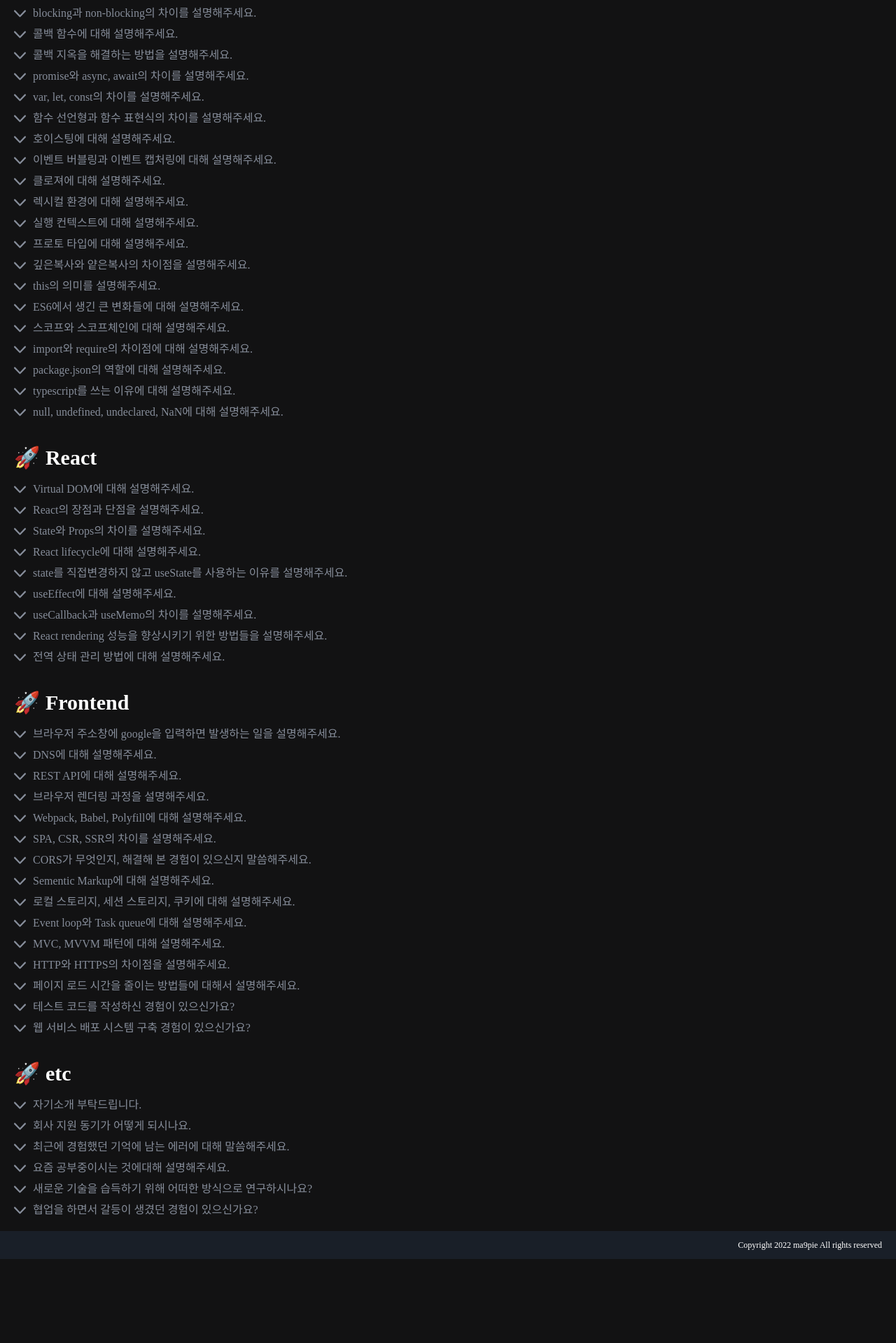
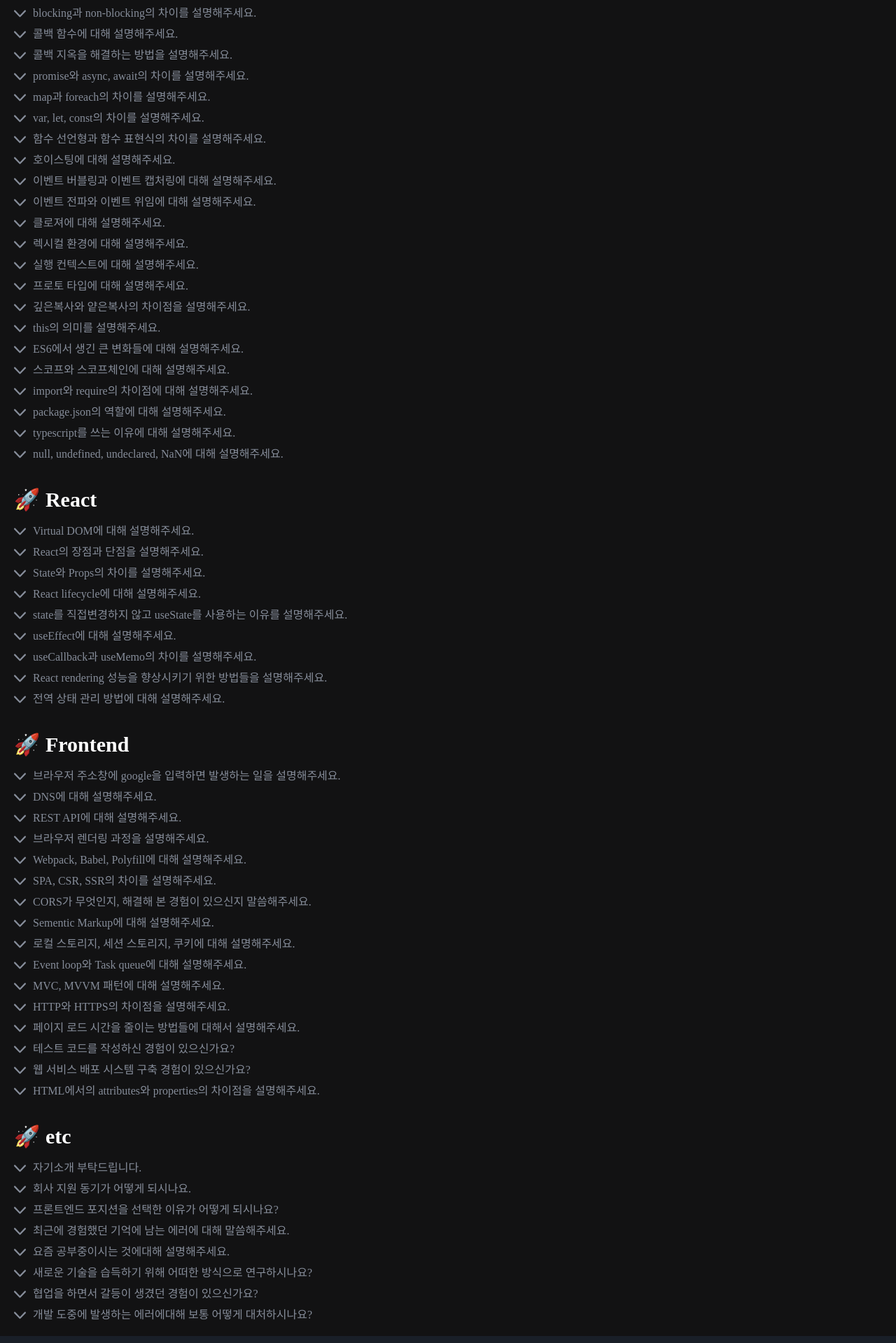
Before and after one commit to ma9pie/frontend-interview, a Next.js app: page / in a window 1280 px wide. Shown: the part 381-2300 px from the top of the page at 70% size. Before the commit the page ends 2180 px from the top, so only its background shows below. Built offline with nearby package versions, Linux system fonts and the light colour scheme; a web font is replaced by a local one.

Commit message:
질문리스트 추가

```diff
--- a/public/static/questionList.js
+++ b/public/static/questionList.js
@@ -56,6 +56,11 @@ inerview.JavaScript = [
   },
   {
     importance: "5",
+    question: "map과 foreach의 차이를 설명해주세요.",
+    answer: "",
+  },
+  {
+    importance: "5",
     question: "var, let, const의 차이를 설명해주세요.",
     answer: "",
   },
@@ -72,6 +77,11 @@ inerview.JavaScript = [
   {
     importance: "5",
     question: "이벤트 버블링과 이벤트 캡처링에 대해 설명해주세요.",
+    answer: "",
+  },
+  {
+    importance: "5",
+    question: "이벤트 전파와 이벤트 위임에 대해 설명해주세요.",
     answer: "",
   },
   {
@@ -261,6 +271,11 @@ inerview.Frontend = [
     question: "웹 서비스 배포 시스템 구축 경험이 있으신가요?",
     answer: "",
   },
+  {
+    importance: "5",
+    question: "HTML에서의 attributes와 properties의 차이점을 설명해주세요.",
+    answer: "",
+  },
 ];
 
 inerview.etc = [
@@ -272,6 +287,11 @@ inerview.etc = [
   {
     importance: "5",
     question: "회사 지원 동기가 어떻게 되시나요.",
+    answer: "",
+  },
+  {
+    importance: "5",
+    question: "프론트엔드 포지션을 선택한 이유가 어떻게 되시나요?",
     answer: "",
   },
   {
@@ -294,6 +314,11 @@ inerview.etc = [
     question: "협업을 하면서 갈등이 생겼던 경험이 있으신가요?",
     answer: "",
   },
+  {
+    importance: "5",
+    question: "개발 도중에 발생하는 에러에대해 보통 어떻게 대처하시나요?",
+    answer: "",
+  },
 ];
 
 export default inerview;
```
